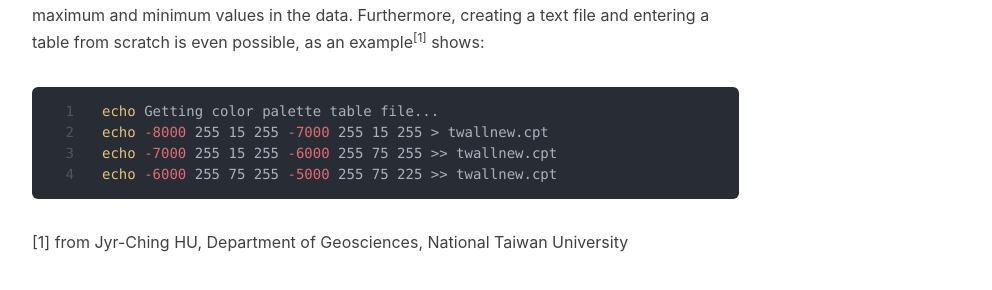
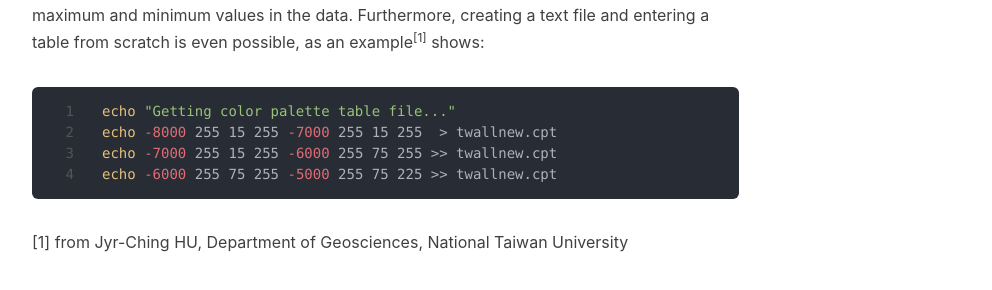
Before and after one commit to gengyu89/gengyu89.github.io, a Jekyll site: the page built from _posts/2020-10-15-gmt-study-notes.markdown, in a window 1280 px wide and 900 px high, scrolled down 6762 px. Shown: the part 157-447 px from the top of the window, without its empty margins (233-1225 px from the left). Built offline with Jekyll 4.4.1, drawn with Linux system fonts in a browser that asks for light colours; nearby versions of some CDN libraries; comment, search, counter and statistics services are not loaded.

````diff
--- a/_posts/2020-10-15-gmt-study-notes.markdown
+++ b/_posts/2020-10-15-gmt-study-notes.markdown
@@ -174,8 +174,8 @@
 
 To fill the spaces with colors in between contour lines, a `-C` option appended to `pscontour` specifying a `*.cpt` file is needed. There are multiple ways of creating color palette tables, manually or automatically. When the range of data is clear, `makecpt` is a way to do it manually; `xyz2grd` with `grd2cpt` creates a color palette table automatically according to the maximum and minimum values in the data. Furthermore, creating a text file and entering a table from scratch is even possible, as an example<sup>[1]</sup> shows:
 ```bash
-echo Getting color palette table file...
-echo -8000 255 15 255 -7000 255 15 255 > twallnew.cpt
+echo "Getting color palette table file..."
+echo -8000 255 15 255 -7000 255 15 255  > twallnew.cpt
 echo -7000 255 15 255 -6000 255 75 255 >> twallnew.cpt
 echo -6000 255 75 255 -5000 255 75 225 >> twallnew.cpt
 ```
````
